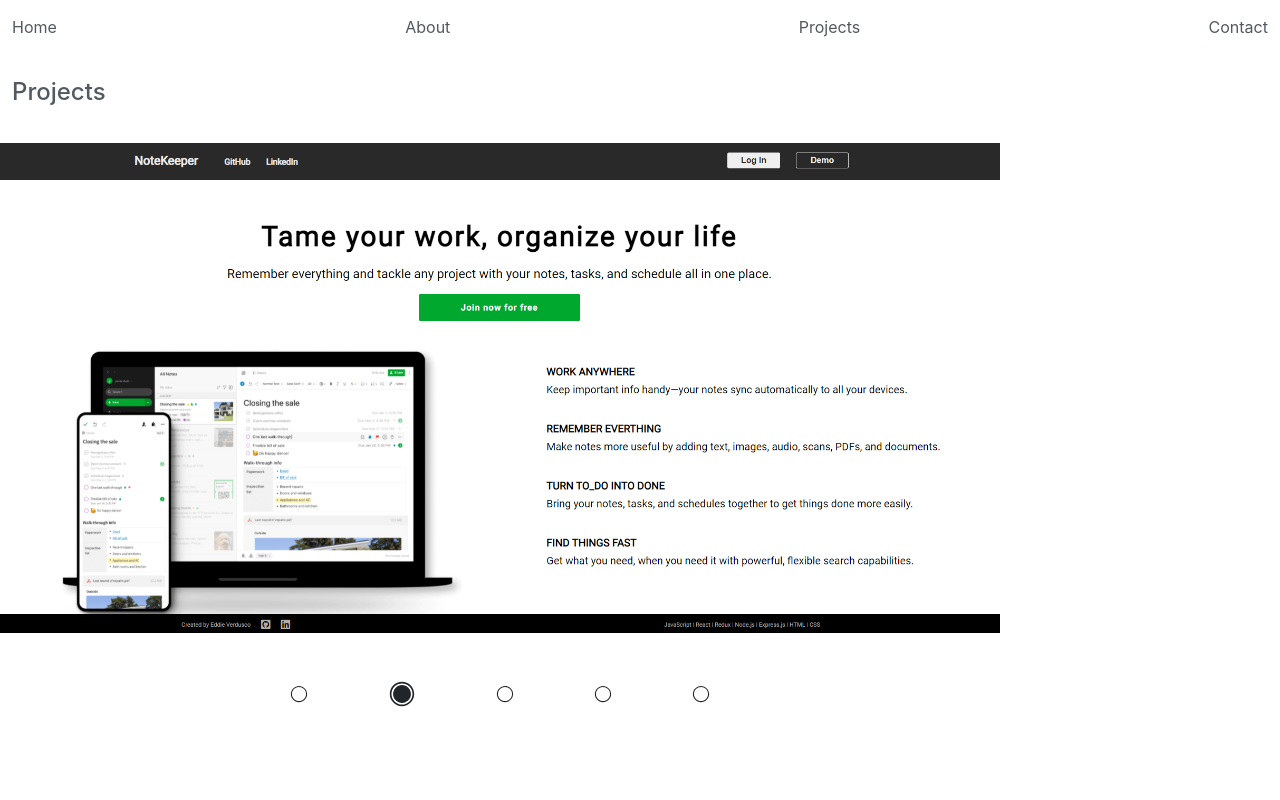
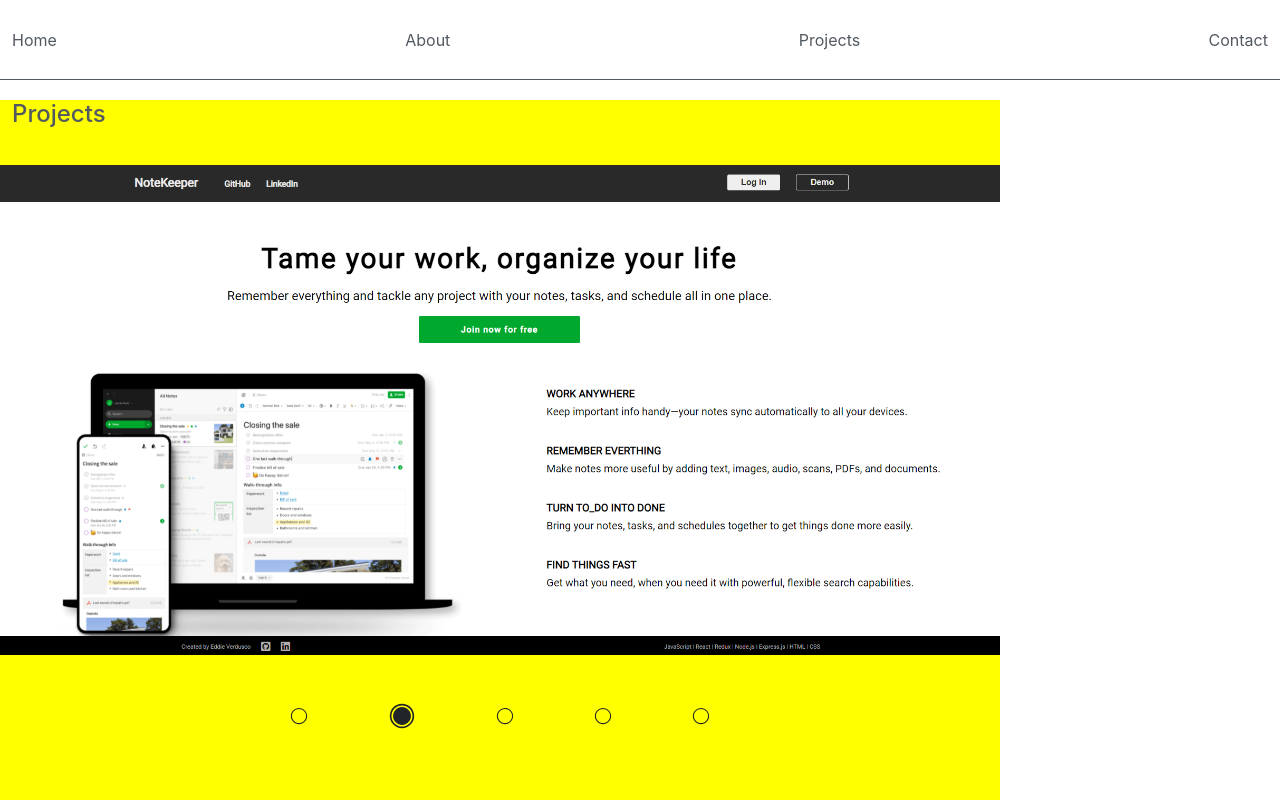
Before and after one commit to verduscos/portfolio-v2, a React (Create React App) app in the folder portfolio/: page / in a window 1280 px wide. Shown: the top 800 px of the page. Built offline with nearby package versions, Linux system fonts and the light colour scheme.

Commit message:
updated nav

```diff
--- a/portfolio/src/components/Carousel/Carousel.css
+++ b/portfolio/src/components/Carousel/Carousel.css
@@ -1,7 +1,9 @@
 .carousel {
   width: 100%;
-  margin-top: 24px;
+  margin-top: 100px;
   max-width: 1000px;
+  background-color: yellow;
+  height: 1000px;
 }
 
 .inner {
--- a/portfolio/src/components/Nav/Nav.css
+++ b/portfolio/src/components/Nav/Nav.css
@@ -1,16 +1,20 @@
 #nav {
-  /* background-color: blue; */
-  /* width: fit-content; */
-  /* display: flex; */
-  /* margin: 0 24px; */
-   margin: 0 12px;
+  background-color: #fff;
+  border-bottom: .5px solid #525960;
+  height: 80px;
+  position: fixed;
+  top: 0;
+  width: 100%;
+  z-index: 1;
 }
 
 #nav > ul {
-  /* background-color: rgb(223, 161, 161); */
   display: flex;
   justify-content: space-between;
+  align-items: center;
+  height: inherit;
   list-style-type: none;
+  margin: 0 12px;
   padding: 0;
 }
 
```
